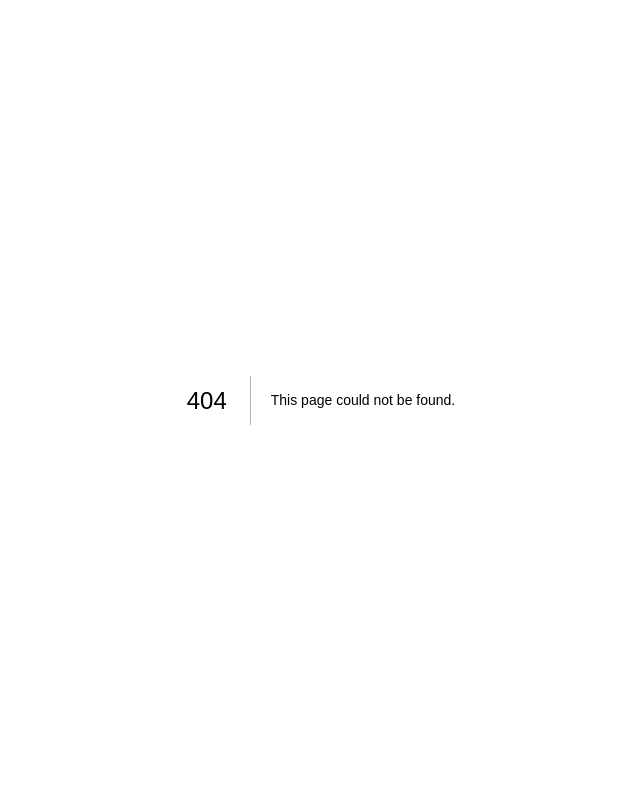
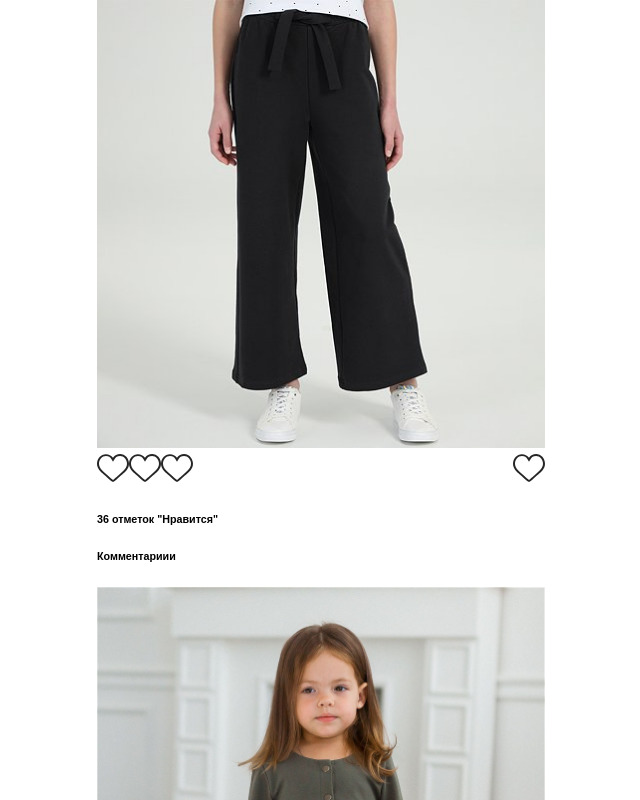
Before and after one commit to magzumAlmat/instagramFront, a Next.js app: page /recposts in a window 1280 px wide. Before the commit this address had no page. Shown: the top 800 px of the page, without its empty margins (319-959 px from the left). Built offline with nearby package versions, Linux system fonts and the light colour scheme.

Commit message:
added recommendedPosts

```diff
--- a/src/app/globals.css
+++ b/src/app/globals.css
@@ -8,3 +8,4 @@
 @import url('style/components/profile.css');
 @import url('style/components/modal.css');
 @import url('style/components/layout.css');
+@import url('style/components/recomended.css');
--- /dev/null
+++ b/src/app/recposts/page.js
@@ -0,0 +1,16 @@
+'use client'
+
+import ReccomendedPosts from '@/components/recposts'
+export default function RecommendedPostsPage() {
+    return (
+        <main>
+
+            <div className="">
+
+              <ReccomendedPosts/>
+            </div>
+
+
+        </main>
+    )
+}
--- /dev/null
+++ b/src/app/style/components/recomended.css
@@ -0,0 +1,66 @@
+.recommended{
+    display: flex;
+    flex-flow: column;
+    align-items: center;
+}
+
+.recommended .post{
+   width: 35%;
+}
+
+.recommended .post img{
+    width: 100%;
+    height: auto;
+ }
+
+ .recommended .post .like{
+    width: 2rem;
+    height: auto;
+ }
+
+
+ .recommended .post .comment{
+    width: 2rem;
+    height: auto;
+ }
+
+
+ .recommended .post .send{
+    width: 2rem;
+    height: auto;
+ }
+
+
+ .recommended .post .save{
+
+    height: auto;
+
+ }
+
+
+ /* .recommended .post .saveLink{
+    display: flex;
+ justify-content: end;
+ margin: -9% 0% 0% 0%;
+
+ } */
+
+
+
+
+
+ #flex-container {
+    display: -webkit-flex;
+    display: flex;
+    -webkit-flex-direction: row;
+    flex-direction: row;
+  }
+
+  #flex-container > .flex-item1 {
+    -webkit-flex: auto;
+    flex: auto;
+  }
+
+  #flex-container > .raw-item1 {
+    width: 2rem;
+  }
--- /dev/null
+++ b/src/components/recposts/index.js
@@ -0,0 +1,52 @@
+
+import image1 from '../../app/images/post/1.jpg'
+import image2 from '@/app/images/post/2.jpg'
+import image3 from '@/app/images/post/3.jpg'
+import image4 from '@/app/images/post/4.jpeg'
+import image5 from '@/app/images/post/5.jpeg'
+import image6 from '@/app/images/post/6.jpeg'
+import Image from "next/image"
+import { useState,useEffect } from "react";
+import axios from "axios";
+import RecommendedPost from './recpost'
+
+export default function ReccomendedPosts() {
+    console.log('1 Функция Posts отработалась')
+
+
+
+
+    const posts = [
+        { postImage: image1 },
+        { postImage: image2 },
+        { postImage: image3 },
+        { postImage: image4 },
+        { postImage: image5 },
+        { postImage: image6 }
+    ];
+
+    const showPosts = posts.map((item, index) => (
+        <RecommendedPost key={index} post={item} />
+    ));
+
+    return (
+        <div className='recommended flex'>
+            {showPosts}
+        </div>
+    );
+
+    // myposts.map((item,index) =>
+
+    // {
+
+    // <div className='profile flex'>
+    //     <Post key={index} post={item}  passpost={item}/>
+    // </div>
+
+    // }
+    // )
+
+
+
+
+}
--- /dev/null
+++ b/src/components/recposts/recpost/index.js
@@ -0,0 +1,59 @@
+'use client'
+import Image from 'next/image'
+import notificationLogo from '@/app/images/notification-small.svg';
+export default function RecommendedPost({post}){
+    console.log('3 Post=',post.mediaLinks)
+
+    const host='http://157.245.193.184:3002'
+
+
+
+    return (
+    <div className="post">
+
+        <Image
+            src={post.postImage}
+            alt="some alt"
+
+            />
+
+        {/* <div className=''>
+            <a className=""> <Image src={notificationLogo} alt='some alt2'  className='like'   /></a>
+            <a className=""> <Image src={notificationLogo} alt='some alt2'  className='comment'/></a>
+            <a className=""> <Image src={notificationLogo} alt='some alt2'  className='send'     /></a>
+            <a className="saveLink"> <Image src={notificationLogo} alt='some alt2'  className='save'   id="raw"  /></a>
+        </div> */}
+
+
+        < div id = "flex-container" > <div class="flex-item1" id="flex">
+            <a className="">
+                <Image src={notificationLogo}
+                    alt='some alt2'
+                    className='like'/></a>
+            <a className="">
+                <Image src={notificationLogo}
+                    alt='some alt2'
+                    className='comment'/></a>
+            <a className="">
+                <Image src={notificationLogo}
+                    alt='some alt2'
+                    className='send'/></a>
+        </div>
+        <div class="raw-item1" id="raw">
+            <a>
+                <Image src={notificationLogo}
+                    alt='some alt2'
+                    className='save'
+                    id="raw"/></a>
+        </div></div><div className="counOftLikes">
+        <h6>36 отметок "Нравится"</h6></div>
+
+
+
+        <div className="comments">
+            <h6>Комментариии</h6>
+        </div>
+    </div>
+        )
+
+    }
```
Also changed, not shown: src/app/layout/page.js (+9 -1 lines).
